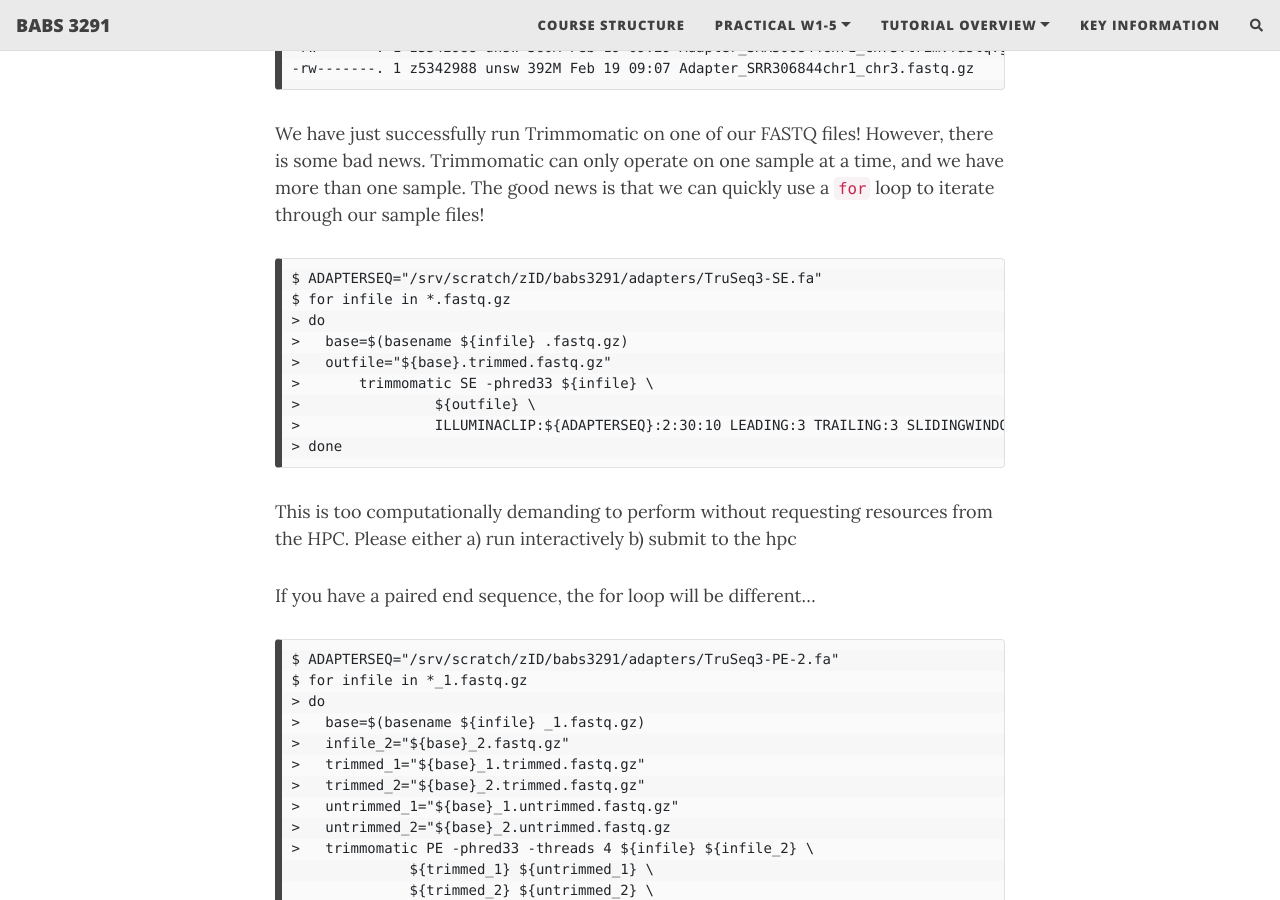
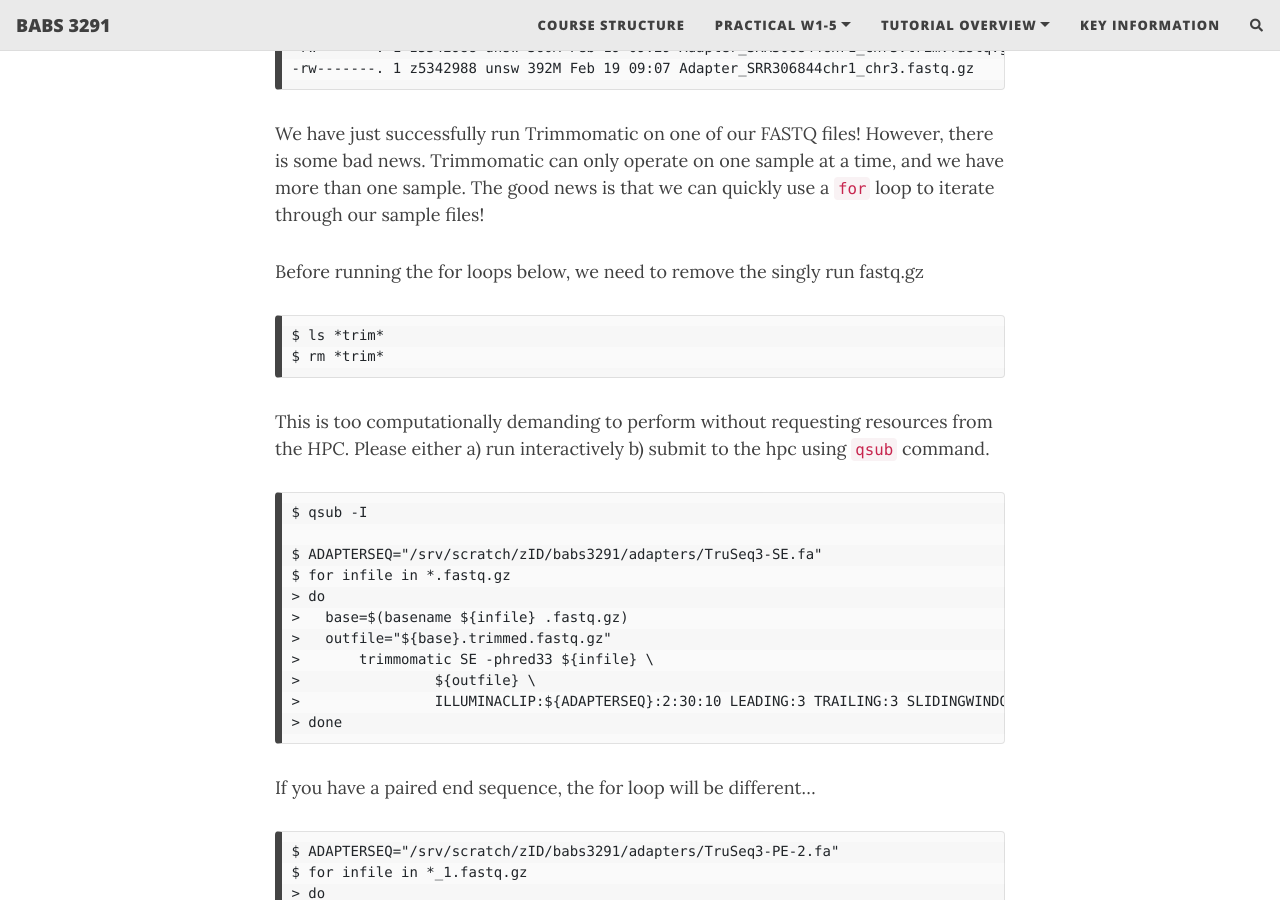
Before and after one commit to theheking/babs-rna-seq-2024, a Jekyll site: the page built from practical_overview/Week4_Trimming.md, in a window 1280 px wide and 900 px high, scrolled down 7397 px. Built offline with Jekyll 4.4.1, drawn with Linux system fonts in a browser that asks for light colours; nearby versions of some CDN libraries; comment, search, counter and statistics services are not loaded.

Commit message:
Update Week4_Trimming.md

```diff
--- a/practical_overview/Week4_Trimming.md
+++ b/practical_overview/Week4_Trimming.md
@@ -190,6 +190,7 @@ This command will take a few minutes to run.
 
 
 
+
  A way of thinking about the files you are using
  If you have paired-end sequences, you should run the command from before.
 
@@ -227,8 +228,20 @@ The output files are also FASTQ files. It should be smaller than our input file
     -rw-------. 1 z5342988 unsw 360M Feb 19 09:29 Adapter_SRR306844chr1_chr3.trim.fastq.gz
     -rw-------. 1 z5342988 unsw 392M Feb 19 09:07 Adapter_SRR306844chr1_chr3.fastq.gz
 
+
 We have just successfully run Trimmomatic on one of our FASTQ files! However, there is some bad news. Trimmomatic can only operate on one sample at a time, and we have more than one sample. The good news is that we can quickly use a `for` loop to iterate through our sample files!
 
+
+Before running the for loops below, we need to remove the singly run fastq.gz
+
+    $ ls *trim*
+    $ rm *trim*
+
+
+This is too computationally demanding to perform without requesting resources from the HPC.
+Please either a) run interactively b) submit to the hpc using `qsub` command.
+
+    $ qsub -I
 
     $ ADAPTERSEQ="/srv/scratch/zID/babs3291/adapters/TruSeq3-SE.fa"
     $ for infile in *.fastq.gz
```
Also changed, not shown: other parts of practical_overview/Week4_Trimming.md (+0 -2 lines).
